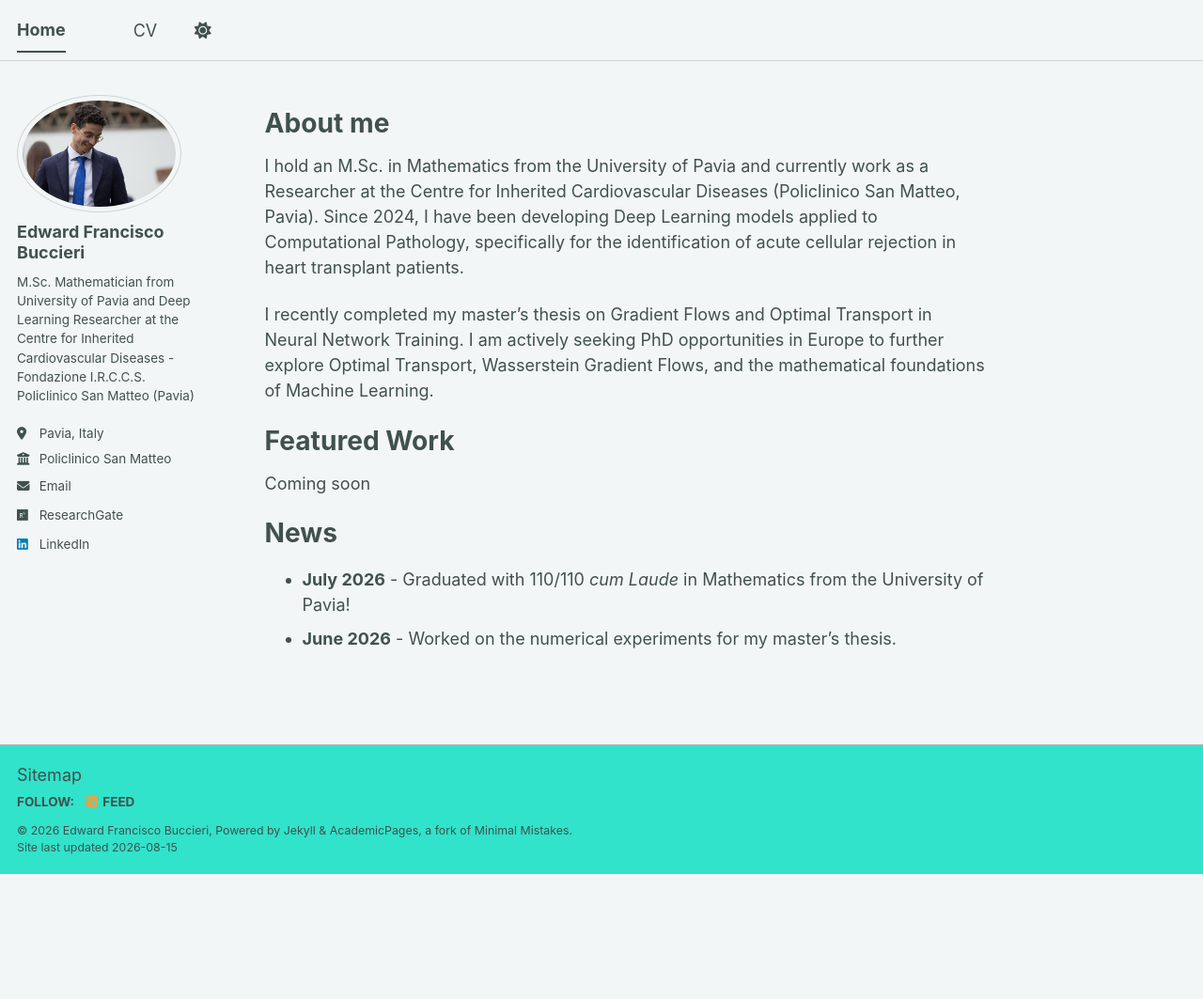
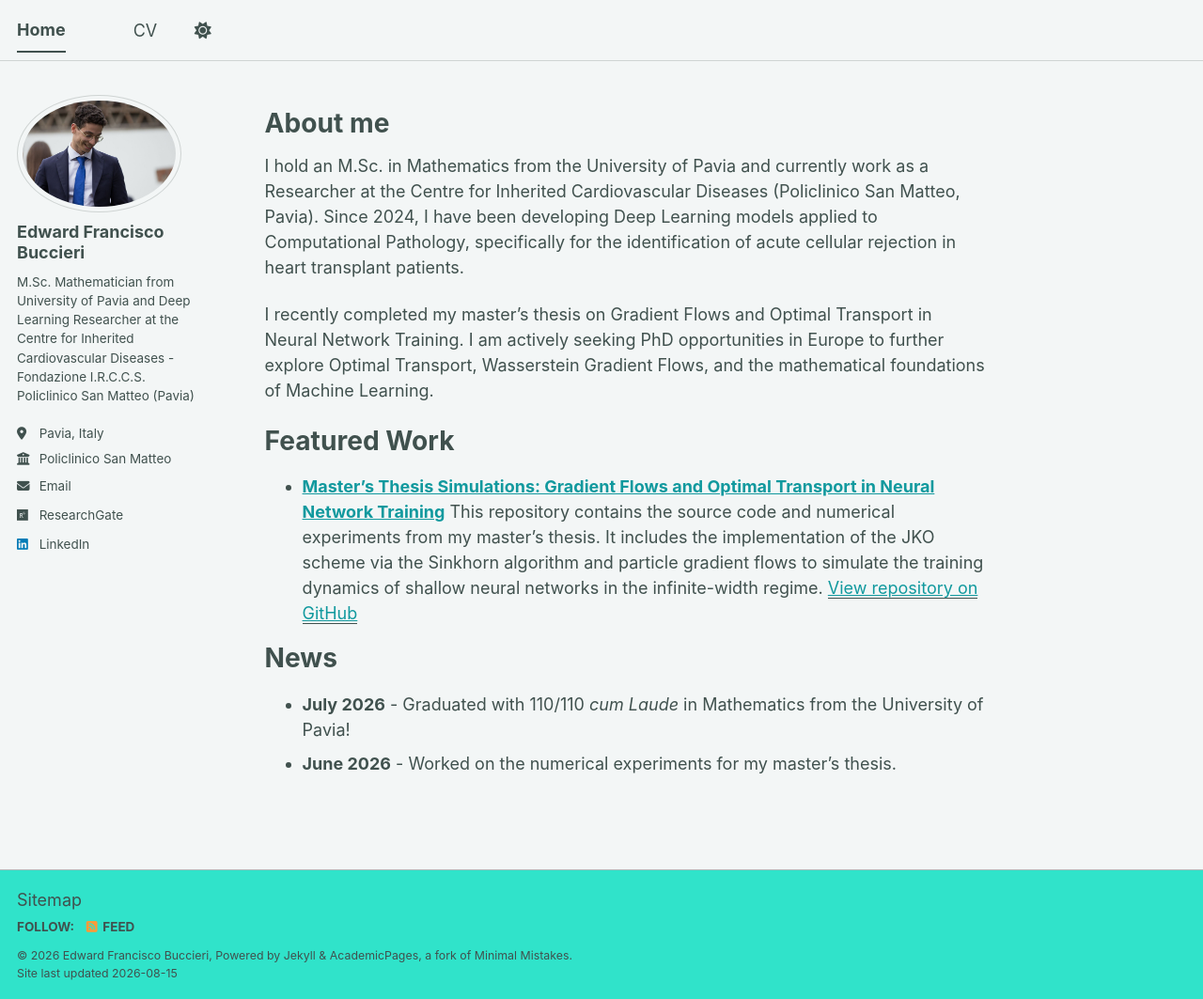
Before and after one commit to edward-f-buccieri/edward-f-buccieri.github.io, a Jekyll site: the page built from _pages/about.md, in a window 1280 px wide and 1063 px high. Shown: the whole window at 94% size. Built offline with Jekyll 4.4.1, drawn with Linux system fonts in a browser that asks for light colours; a script bundle is joined from its source files by our own code; library files that are not in the unit come from our copies.

Commit message:
Update about.md

```diff
--- a/_pages/about.md
+++ b/_pages/about.md
@@ -15,7 +15,10 @@
 
 Featured Work
 ======
-Coming soon
+
+* **[Master's Thesis Simulations: Gradient Flows and Optimal Transport in Neural Network Training](https://github.com/edward-f-buccieri/master-thesis-math-2026-buccieri/tree/main)**
+  This repository contains the source code and numerical experiments from my master's thesis. It includes the implementation of the JKO scheme via the Sinkhorn algorithm and particle gradient flows to simulate the training dynamics of shallow neural networks in the infinite-width regime.
+  [<ins>View repository on GitHub</ins>](https://github.com/edward-f-buccieri/master-thesis-math-2026-buccieri/tree/main)
 
 News
 ======
```
